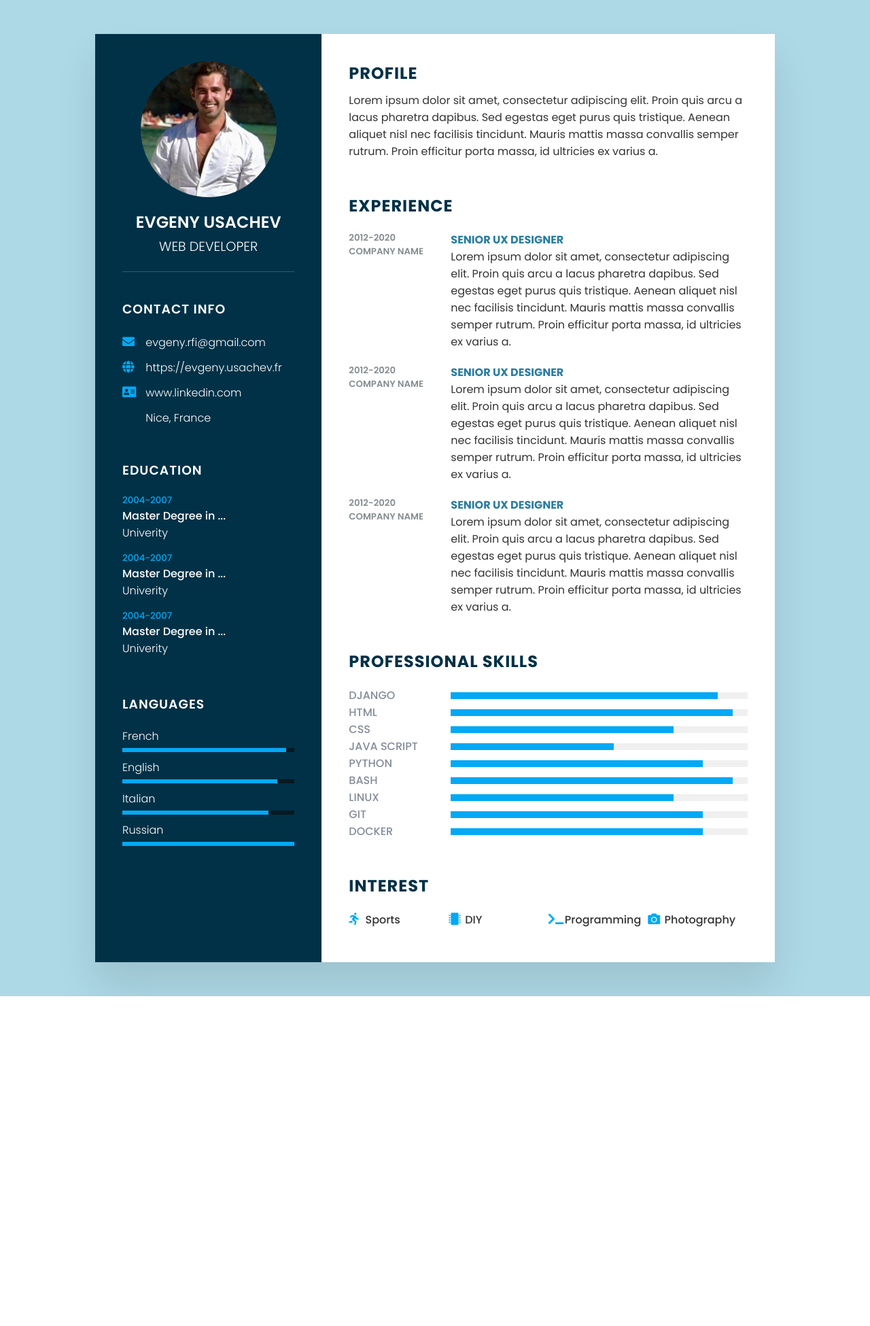
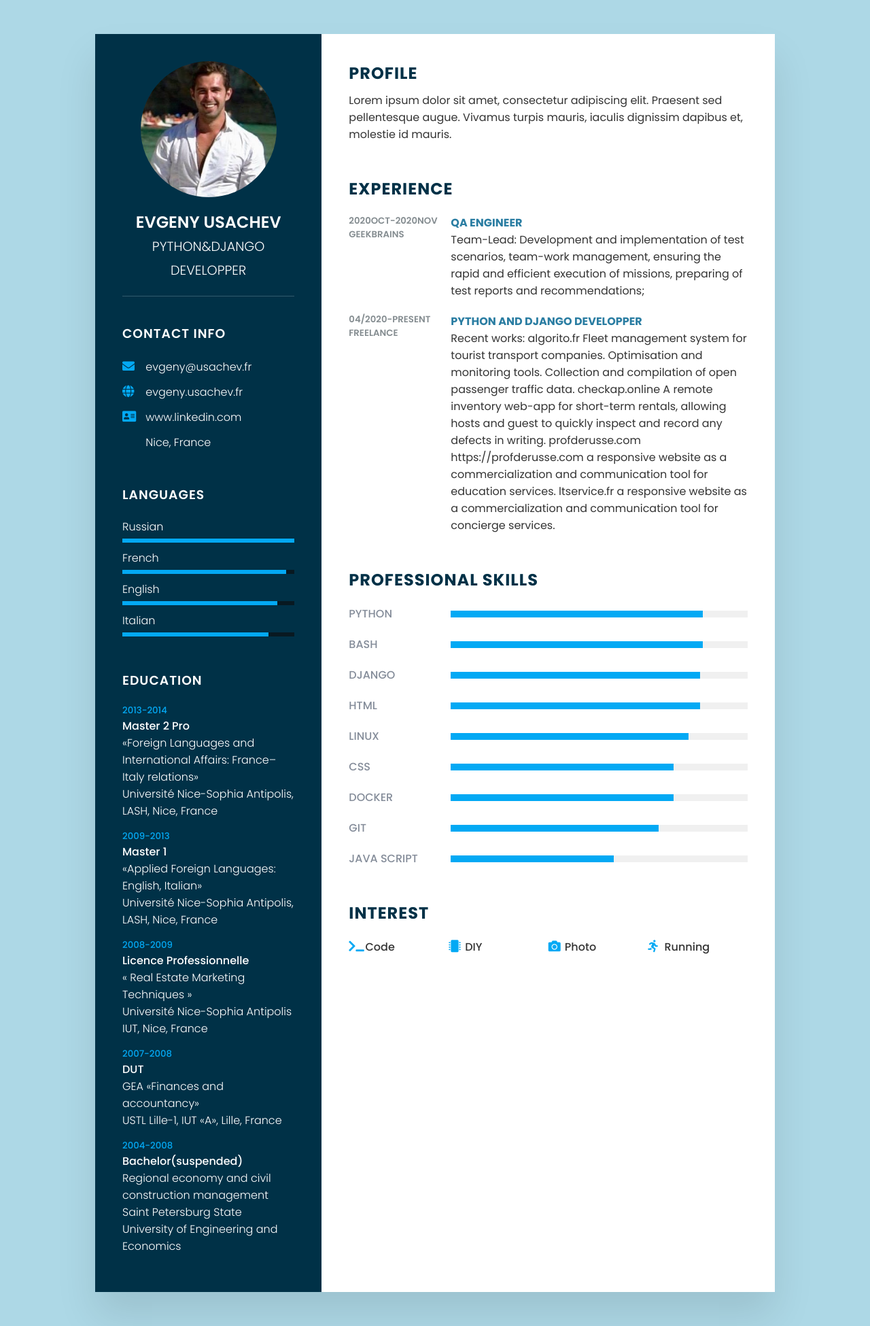
Before and after one commit to usevgeny/portfolio, a Django app: page /cv/ in a window 1280 px wide. Shown: the whole page at 68% size. Before the commit the page ends 1465 px from the top, so only its background shows below. Run offline with Django 3.2, Linux system fonts and the light colour scheme; data comes from the database, SQL or seed files in the repository.

Commit message:
checkpoint successful CV

```diff
--- a/portfolio/portfolio_landing/templates/portfolio_landing/CV.html
+++ b/portfolio/portfolio_landing/templates/portfolio_landing/CV.html
@@ -20,10 +20,15 @@
     <div class="left_Side">
         <div class="profileText">
             <div class="imgBx">
-                 <img src="{% static 'images/cv.JPG'%}">
+
+                {% if selected_cv.0.my_cv_photo %}
+                <img src="{{ selected_cv.0.my_cv_photo.url }}">
+                {% else %}
+                <img src="{% static 'images/cv.JPG'%}">
+                {% endif %}
 
             </div>
-            <h2>Evgeny USACHEV<br><span>Web Developer</span></h2>
+            <h2>{{ selected_cv.0.mycvname }}<br><span>{{ selected_cv.0.myprofile }}</span></h2>
 
         </div>
         <div class="contactInfo">
@@ -31,83 +36,63 @@
             <ul>
                 <li>
                     <span class="icon"><i class="fa fa-envelope"></i></span>
-                    <span class="text">evgeny.rfi@gmail.com</span>
+                    <a href="mailto: {{ selected_cv.0.cvmail }}"><span class="text">{{ selected_cv.0.cvmail }}</span></a>
                 </li>
 
                 <li>
                     <span class="icon"><i class="fa fa-globe"></i></span>
-                    <span class="text">https://evgeny.usachev.fr</span>
+                    <a href="{{ selected_cv.0.cvwebsite }}"><span class="text">{{ selected_cv.0.cvwebsite }}</span></a>
                 </li>
 
                 <li>
                     <span class="icon"><i class="fa fa-address-card"></i></span>
-                    <a href="https://www.linkedin.com/in/evgeny-usachev-ba071a196"><span class="text">www.linkedin.com</span></a>
+                    <a href="{{ selected_cv.0.cvlinkedin }}"><span class="text">www.linkedin.com</span></a>
                 </li>
 
 
 
                 <li>
                     <span class="icon"><i class="fa-regular fa-map"></i></span>
-                    <span class="text">Nice, France</span>
-                </li>
-
-            </ul>
-        </div>
-
-        <div class="contactInfo education">
-            <h3 class="title">Education</h3>
-            <ul>
-                <li>
-                    <h5>2004-2007</h5>
-                    <h4>Master Degree in ...</h4>
-                    <h4>Univerity</h4>
-                </li>
-                <li>
-                    <h5>2004-2007</h5>
-                    <h4>Master Degree in ...</h4>
-                    <h4>Univerity</h4>
-                </li>
-
-                <li>
-                    <h5>2004-2007</h5>
-                    <h4>Master Degree in ...</h4>
-                    <h4>Univerity</h4>
+                    <span class="text">{{ selected_cv.0.cvlocation }}</span>
                 </li>
 
             </ul>
         </div>
 
         <div class="contactInfo language">
+            {% if language_set %}
             <h3 class="title">Languages</h3>
-            <ul>
+            <ul>{% for item in language_set %}
                 <li>
-                    <span class="text">French</span>
+                    <span class="text">{{ item.lang }}</span>
                     <div class="percent">
-                         <div style="width: 95%;"></div>
+                         <div style="width: {{ item.lang_percent }}%;"></div>
                      </div>
                 </li>
+                {% endfor %}
+            </ul>
+             {% endif %}
+        </div>
+
+
+        <div class="contactInfo education">
+            {% if education_set %}
+            <h3 class="title">Education</h3>
+            <ul>
+                {% for item in education_set %}
                 <li>
-                    <span class="text">English</span>
-                    <div class="percent">
-                         <div style="width: 90%;"></div>
-                     </div>
+                    <h5>{{ item.years }}</h5>
+                    <h4>{{ item.degree }}</h4>
+                    <h4>{{ item.description }}</h4>
+                    <h4>{{ item.establishment }}</h4>
                 </li>
-                <li>
-                    <span class="text">Italian</span>
+                {% endfor %}
 
-                    <div class="percent">
-                         <div style="width: 85%;"></div>
+            </ul>
+            {% endif %}
+        </div>
 
-                     </div>
-                </li>
-                <li>
-                    <span class="text">Russian</span>
-                    <div class="percent">
-                         <div style="width: 100%;"></div>
-                     </div>
-                </li>
-            </ul>
-        </div>
+
 
     </div>
     <div class="right_Side">
@@ -115,117 +100,59 @@
         <div class="about">
             <h2 class="title2">Profile</h2>
             <p>
-                Lorem ipsum dolor sit amet, consectetur adipiscing elit. Proin quis arcu a lacus pharetra dapibus. Sed egestas eget purus quis tristique. Aenean aliquet nisl nec facilisis tincidunt. Mauris mattis massa convallis semper rutrum. Proin efficitur porta massa, id ultricies ex varius a.
+                {{ selected_cv.0.description }}
             </p>
         </div>
         <div class="about">
+            {% if experience_set %}
             <h2 class="title2">Experience</h2>
+            {% for item in experience_set %}
             <div class="box">
                 <div class="year_company">
-                    <h5>2012-2020</h5>
-                    <h5>Company Name</h5>
+                    <h5>{{ item.years }}</h5>
+                    <h5>{{ item.company }}</h5>
                 </div>
                 <div class="text">
                     <h4>
-                        Senior Ux Designer
+                        {{ item.position }}
                     </h4>
                     <p>
-                        Lorem ipsum dolor sit amet, consectetur adipiscing elit. Proin quis arcu a lacus pharetra dapibus. Sed egestas eget purus quis tristique. Aenean aliquet nisl nec facilisis tincidunt. Mauris mattis massa convallis semper rutrum. Proin efficitur porta massa, id ultricies ex varius a.
+                       {{ item.description }}
 
                     </p>
                 </div>
+            </div>
+                {% endfor %}
+                {% endif %}
+        </div>
 
 
-            </div>
 
+        <div class="about skills">
+            {% if skill_set %}
+            <h2 class="title2">Professional Skills</h2>
+            {% for item in skill_set %}
             <div class="box">
-                <div class="year_company">
-                    <h5>2012-2020</h5>
-                    <h5>Company Name</h5>
-                </div>
-                <div class="text">
-                    <h4>
-                        Senior Ux Designer
-                    </h4>
-                    <p>
-                        Lorem ipsum dolor sit amet, consectetur adipiscing elit. Proin quis arcu a lacus pharetra dapibus. Sed egestas eget purus quis tristique. Aenean aliquet nisl nec facilisis tincidunt. Mauris mattis massa convallis semper rutrum. Proin efficitur porta massa, id ultricies ex varius a.
-
-                    </p>
-                </div>
-
-
-            </div>
-
-            <div class="box">
-                <div class="year_company">
-                    <h5>2012-2020</h5>
-                    <h5>Company Name</h5>
-                </div>
-                <div class="text">
-                    <h4>
-                        Senior Ux Designer
-                    </h4>
-                    <p>
-                        Lorem ipsum dolor sit amet, consectetur adipiscing elit. Proin quis arcu a lacus pharetra dapibus. Sed egestas eget purus quis tristique. Aenean aliquet nisl nec facilisis tincidunt. Mauris mattis massa convallis semper rutrum. Proin efficitur porta massa, id ultricies ex varius a.
-
-                    </p>
-                </div>
-
-
-            </div>
-        </div>
-        <div class="about skills">
-            <h2 class="title2">Professional Skills</h2>
-            <div class="box">
-                <h4>Django</h4>
+                <h4>{{ item.skill }}</h4>
                 <div class="percent">
-                    <div style="width:90%"></div>
-                </div>
-                <h4>Html</h4>
-                <div class="percent">
-                    <div style="width:95%"></div>
-
-                </div>
-                <h4>Css</h4>
-                <div class="percent">
-                <div style="width:75%"></div>
-                </div>
-                <h4>Java script</h4>
-                <div class="percent">
-                <div style="width:55%"></div>
-                </div>
-                <h4>Python</h4>
-                <div class="percent">
-                    <div style="width:85%"></div>
-                </div>
-                <h4>Bash</h4>
-                <div class="percent">
-                    <div style="width:95%"></div>
-                </div>
-
-                <h4>Linux</h4>
-                <div class="percent">
-                    <div style="width:75%"></div>
-                </div>
-                <h4>Git</h4>
-                <div class="percent">
-                    <div style="width:85%"></div>
-                </div>
-               <h4>Docker</h4>
-                <div class="percent">
-                    <div style="width:85%"></div>
+                    <div style="width:{{ item.skill_percent }}%"></div>
                 </div>
             </div>
+            {% endfor %}
+            {% endif %}
+
         </div>
 
         <div class="about interest">
+            {% if interest_set %}
              <h2 class="title2">Interest</h2>
             <ul>
-                <li><i class="fa fa-running"></i> Sports</li>
-                <li><i class="fa fa-microchip"></i> DIY</li>
-                <li><i class="fa fa-terminal"></i> Programming</li>
-                <li><i class="fa fa-camera"></i> Photography</li>
+                {% for item in interest_set %}
+                <li><i class="fa {{ item.icon }}"></i> {{ item.interest }}</li>
+                {% endfor %}
+
             </ul>
+            {% endif %}
 
         </div>
 
--- a/portfolio/portfolio_landing/views.py
+++ b/portfolio/portfolio_landing/views.py
@@ -1,5 +1,6 @@
 from django.shortcuts import render, redirect
-from .models import Service,Work,AboutMe,Intro,Language,Skill,Experience,Interests,PrivateSettings
+from .models import Service, Work, AboutMe, Intro, Language, Skill, Experience, Interests, PrivateSettings, Cvdata, \
+    Education
 from django.http import HttpResponse
 from .forms import EmailForm, SendChatForm
 from django.core.mail import send_mail, EmailMessage
@@ -7,6 +8,7 @@ import asyncio
 from datetime import datetime
 from .bot_portfolio import send
 from ip2geotools.databases.noncommercial import DbIpCity
+from decouple import config
 #def index(request):
 #    return HttpResponse('HelloWorld')
 
@@ -99,8 +101,8 @@ def index(request):
     try:
         intro=Intro.objects.all()
         aboutme=AboutMe.objects.all()
-        services=Service.objects.all().filter(is_published=True).order_by('ordering')
-        works=Work.objects.all().filter(is_published=True).order_by('ordering')
+        services=Service.objects.all().filter(is_published=True).order_by('ordering_rate')
+        works=Work.objects.all().filter(is_published=True).order_by('ordering_rate')
 
     except Exception as e:
         intro=[Intro(intro_name="empty"),]
@@ -111,7 +113,7 @@ def index(request):
 
     if request.method == 'POST':
         req_index_post = dict(request.POST.items())
-        print(req_index_post)
+
         if 'send_mail' in req_index_post:
             email_form = EmailForm(request.POST)
 
@@ -124,8 +126,8 @@ def index(request):
                 mail = send_mail(
                     subject=f'PORTFOLIO CONTACT FORM:{first_name} {last_name}:{contact_mail},{mobile_number}.',
                     message=f"Message {contact_message}",
-                    from_email='inventoryappli@gmail.com',
-                    recipient_list=['evgeny.rfi@gmail.com','support@algorito.fr' ], fail_silently=True, )
+                    from_email=config('EMAIL_HOST_USER'),
+                    recipient_list=[config('RECIPIENT'), ], fail_silently=True, )
 
                 ####EMAIL####
 
@@ -196,4 +198,43 @@ def index(request):
 
 def cv_page(request):
 
-    return render(request, 'portfolio_landing/CV.html', context={})
+    try:
+        selected_cv = Cvdata.objects.all()
+    except Exception as e:
+        selected_cv = [
+            Cvdata(mycvname='empty', slug='empty', cvmail='empty', cvlocation='empty', cvlinkedin='#', cvwebsite='#',
+                   myprofile='empty', description='empty', )]
+        print(e)
+    try:
+        language_set = Language.objects.all().order_by('-lang_percent')
+    except Exception as e:
+        language_set = []
+
+    try:
+        skill_set = Skill.objects.all().order_by('-skill_percent')
+    except Exception as e:
+        skill_set = []
+    try:
+        experience_set = Experience.objects.all().filter(is_published=True).order_by('-years')
+    except Exception as e:
+        experience_set = []
+    try:
+        interest_set = Interests.objects.all()
+    except Exception as e:
+        interest_set = []
+    try:
+        education_set = Education.objects.all().filter(is_published=True).order_by('-years')
+    except Exception as e:
+        education_set = []
+
+
+    context={
+        'selected_cv':selected_cv,
+        'language_set':language_set,
+        'skill_set':skill_set,
+        'experience_set':experience_set,
+        'interest_set':interest_set,
+        'education_set':education_set,
+            }
+
+    return render(request, 'portfolio_landing/CV.html', context=context)
```
Also changed, not shown: portfolio/portfolio_landing/admin.py (+30 -4 lines), portfolio/portfolio_landing/models.py (+50 -2 lines), portfolio/db.sqlite3, portfolio/media/photos/<django.db.models.fields.CharField>/cv.JPG (added), portfolio/portfolio_landing/migrations/0009_auto_20211129_1909.py (added), portfolio/portfolio_landing/migrations/0010_cvdata.py (added), portfolio/portfolio_landing/migrations/0011_auto_20211129_2018.py (added), 1 other file.
